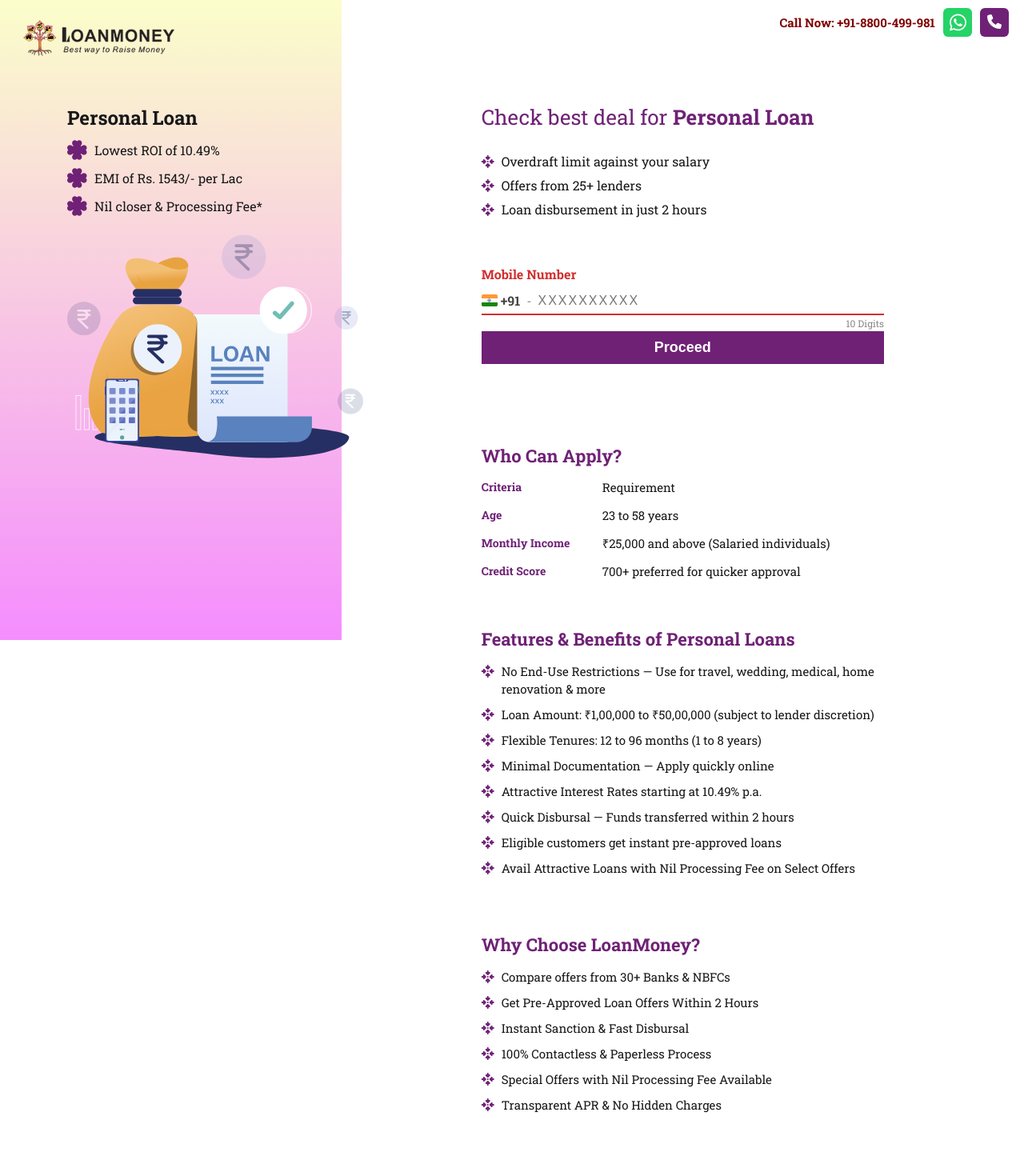
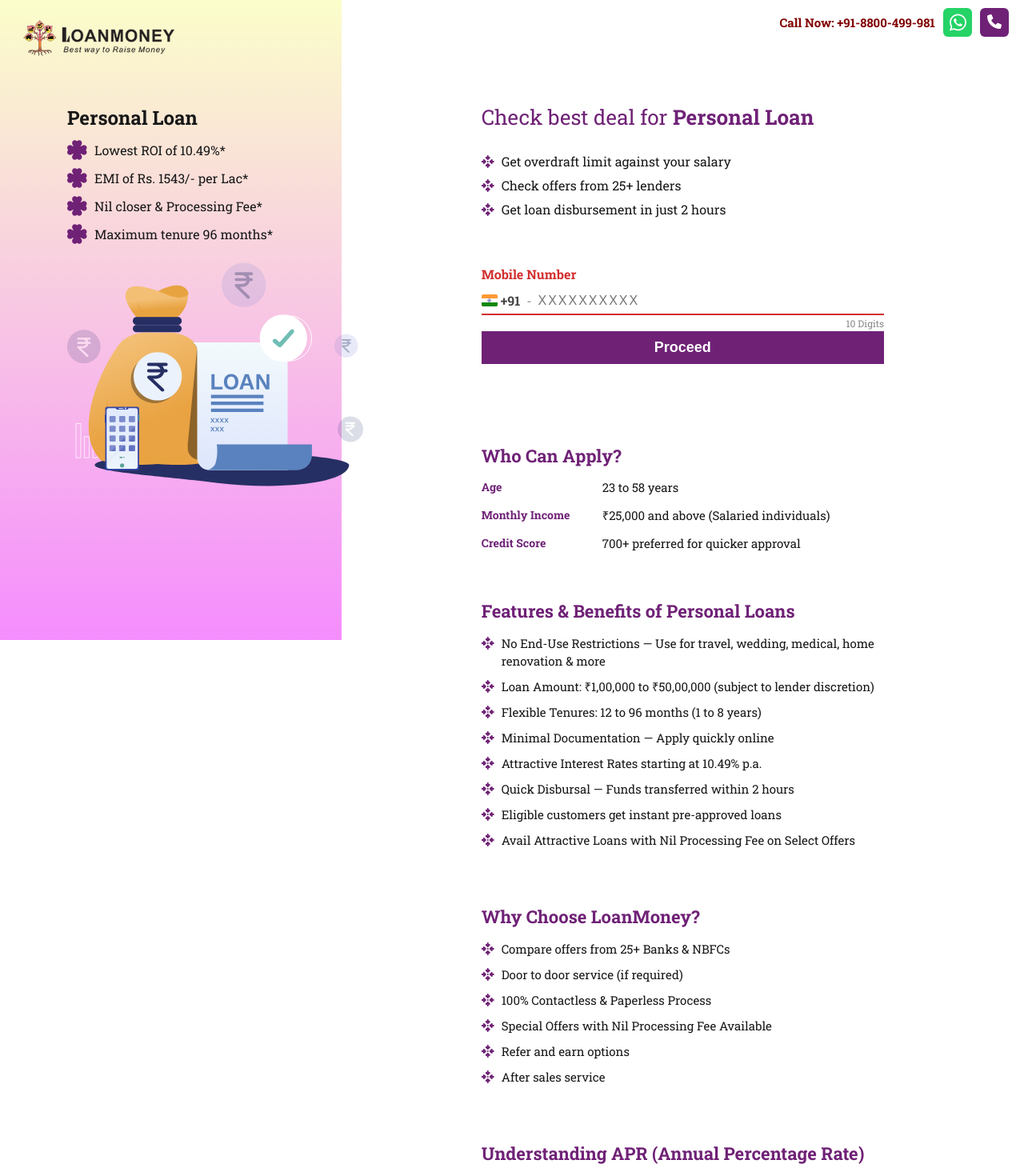
Before and after one commit to loanmoneyindia/lmi_lp, a Next.js app: page / in a window 1280 px wide. Shown: the top 1465 px of the page at 80% size. Built offline with nearby package versions, Linux system fonts and the light colour scheme.

Commit message:
Change Text

```diff
--- a/src/app/page.js
+++ b/src/app/page.js
@@ -20,9 +20,10 @@
               <h1>Personal Loan</h1>
               <div className="left_feature">
                 <ul className="custom-list2">
-                  <li>Lowest ROI of 10.49%</li>
-                  <li>EMI of Rs. 1543/- per Lac</li>
+                  <li>Lowest ROI of 10.49%*</li>
+                  <li>EMI of Rs. 1543/- per Lac*</li>
                   <li>Nil closer & Processing Fee*</li>
+                  <li>Maximum tenure 96 months*</li>
                 </ul>
               </div>
             </div>
--- a/src/app/privacy-policy/page.js
+++ b/src/app/privacy-policy/page.js
@@ -21,9 +21,10 @@
               <h1>Personal Loan</h1>
               <div className="left_feature">
                 <ul className="custom-list2">
-                  <li>Lowest ROI of 10.49%</li>
-                  <li>EMI of Rs. 1543/- per Lac</li>
+                  <li>Lowest ROI of 10.49%*</li>
+                  <li>EMI of Rs. 1543/- per Lac*</li>
                   <li>Nil closer & Processing Fee*</li>
+                  <li>Maximum tenure 96 months*</li>
                 </ul>
               </div>
             </div>
--- a/src/components/right-side.jsx
+++ b/src/components/right-side.jsx
@@ -18,9 +18,9 @@
           </div>
           <div className="right_feature">
             <ul className="custom-list">
-                <li>Overdraft limit against your salary</li>
-                <li>Offers from 25+ lenders</li>
-                <li>Loan disbursement in just 2 hours</li>
+                <li>Get overdraft limit against your salary</li>
+                <li>Check offers from 25+ lenders</li>
+                <li>Get loan disbursement in just 2 hours</li>
             </ul>
           </div>
           <Suspense fallback={<div>Loading...</div>}>
@@ -28,10 +28,6 @@
           </Suspense>
           <div className="container">
             <h3 className="title2">Who Can Apply?</h3>
-            <div className="flex">
-                <div className="item">Criteria</div>
-                <div className="item">Requirement</div>
-            </div>
             <div className="flex">
                 <div className="item">Age</div>
                 <div className="item">23 to 58 years</div>
@@ -61,12 +57,12 @@
           <div className="container2">
             <h3 className="title2">Why Choose LoanMoney?</h3>
                 <ul className="custom-list">
-                    <li>Compare offers from 30+ Banks &amp; NBFCs</li>
-                    <li>Get Pre-Approved Loan Offers Within 2 Hours</li>
-                    <li>Instant Sanction &amp; Fast Disbursal</li>
-                    <li>100% Contactless &amp; Paperless Process</li>
+                    <li>Compare offers from 25+ Banks & NBFCs</li>
+                    <li>Door to door service (if required)</li>
+                    <li>100% Contactless & Paperless Process</li>
                     <li>Special Offers with Nil Processing Fee Available</li>
-                    <li>Transparent APR &amp; No Hidden Charges</li>
+                    <li>Refer and earn options</li>
+                    <li>After sales service</li>
                 </ul>
           </div>
           <div className="container2">
```
